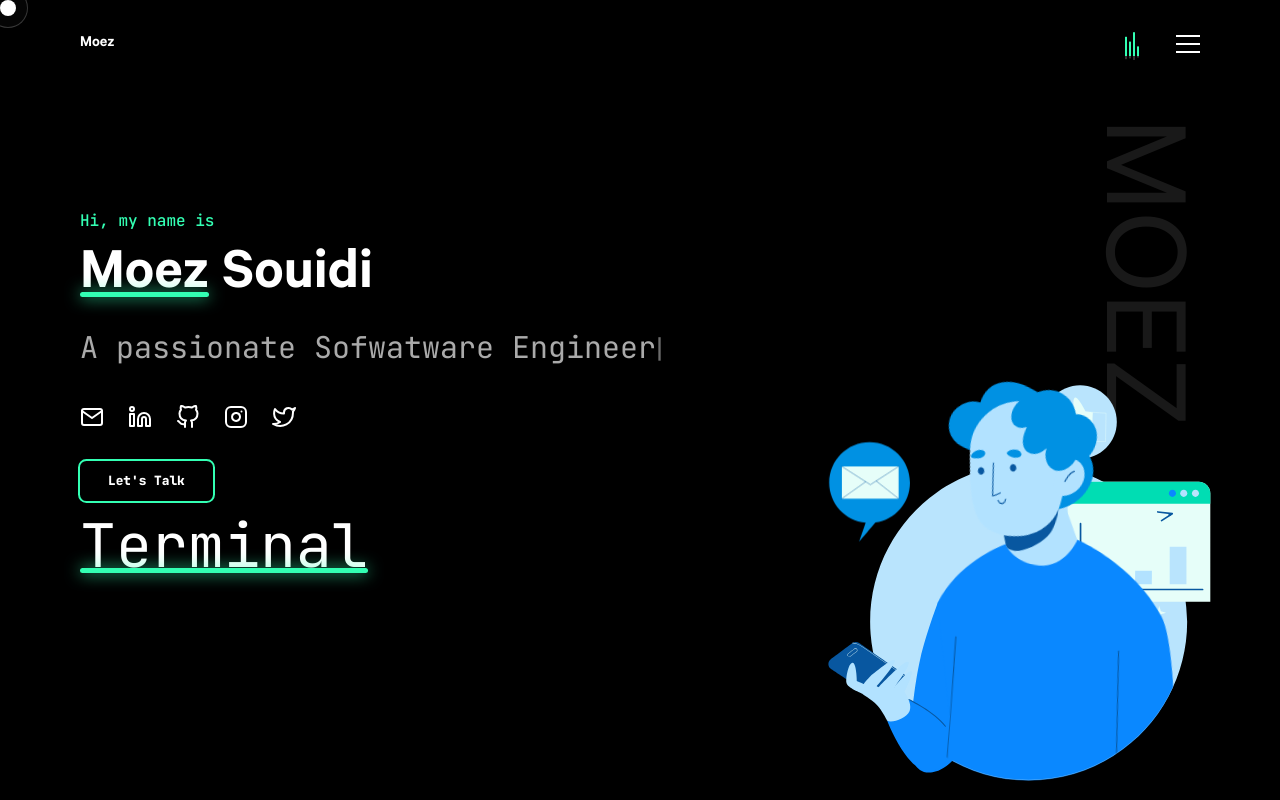
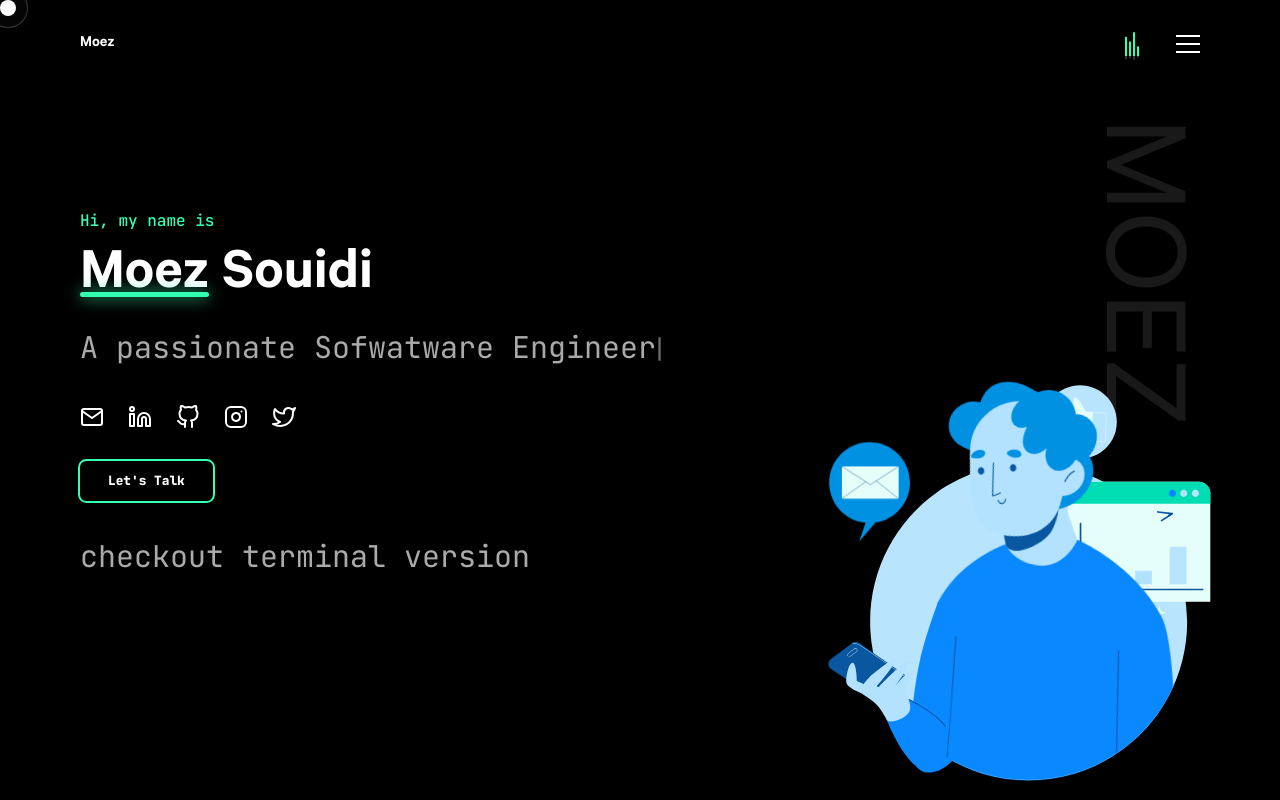
Before and after one commit to Moez-0/Folio, a Next.js app: page / in a window 1280 px wide. Shown: the top 800 px of the page. Built offline with nearby package versions, Linux system fonts and the light colour scheme; no server answers; what bad-words would draw is missing.

Commit message:
Update Hero.js

```diff
--- a/components/Hero/Hero.js
+++ b/components/Hero/Hero.js
@@ -110,8 +110,8 @@ const Hero = () => {
             https://termi.moez.eu.org/"
           >
           <h4 className={`${styles.heroName} text-white text-6xl `}>
-          <span className={`relative ${styles.emphasize} staggered-reveal`}>
-            Terminal
+          <span className="staggered-reveal text-3xl text-gray-light-3 font-mono leading-relaxed" >
+            checkout terminal version
           </span>
           </h4>
           </a>
```
